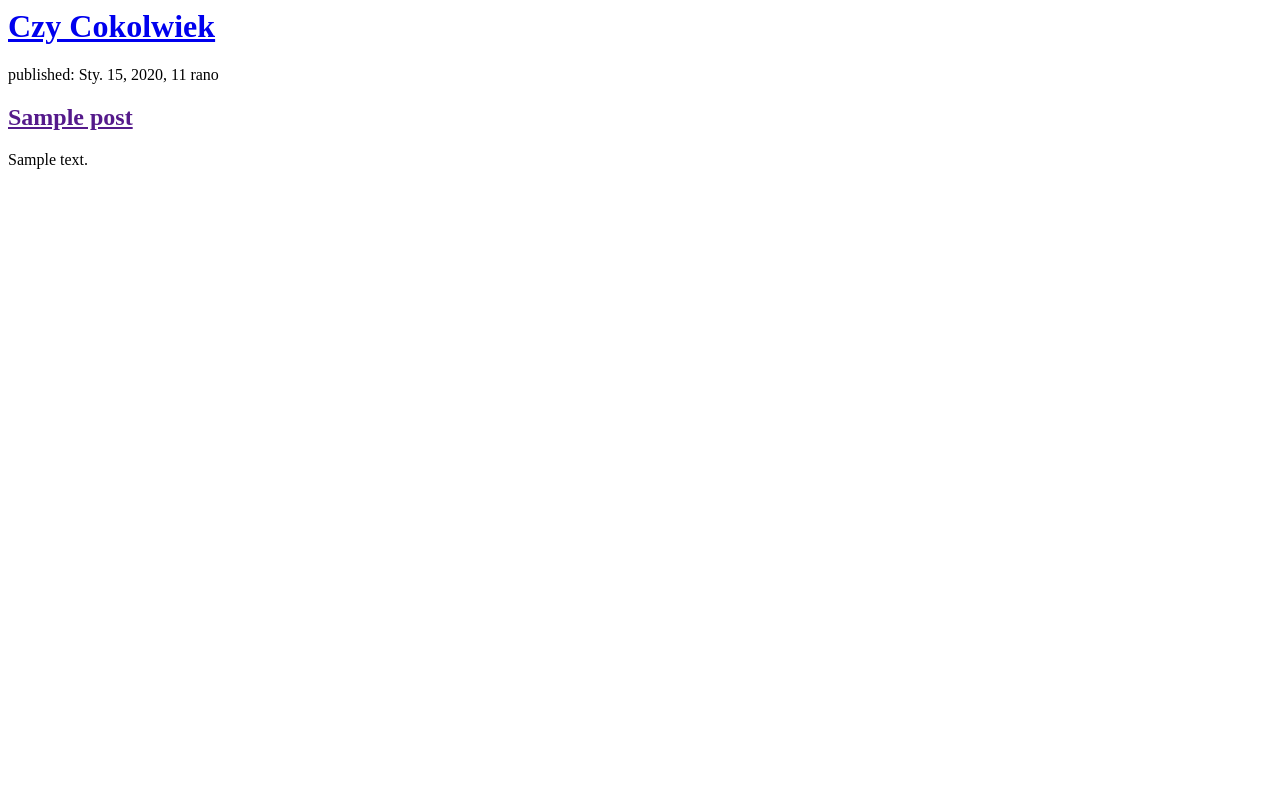
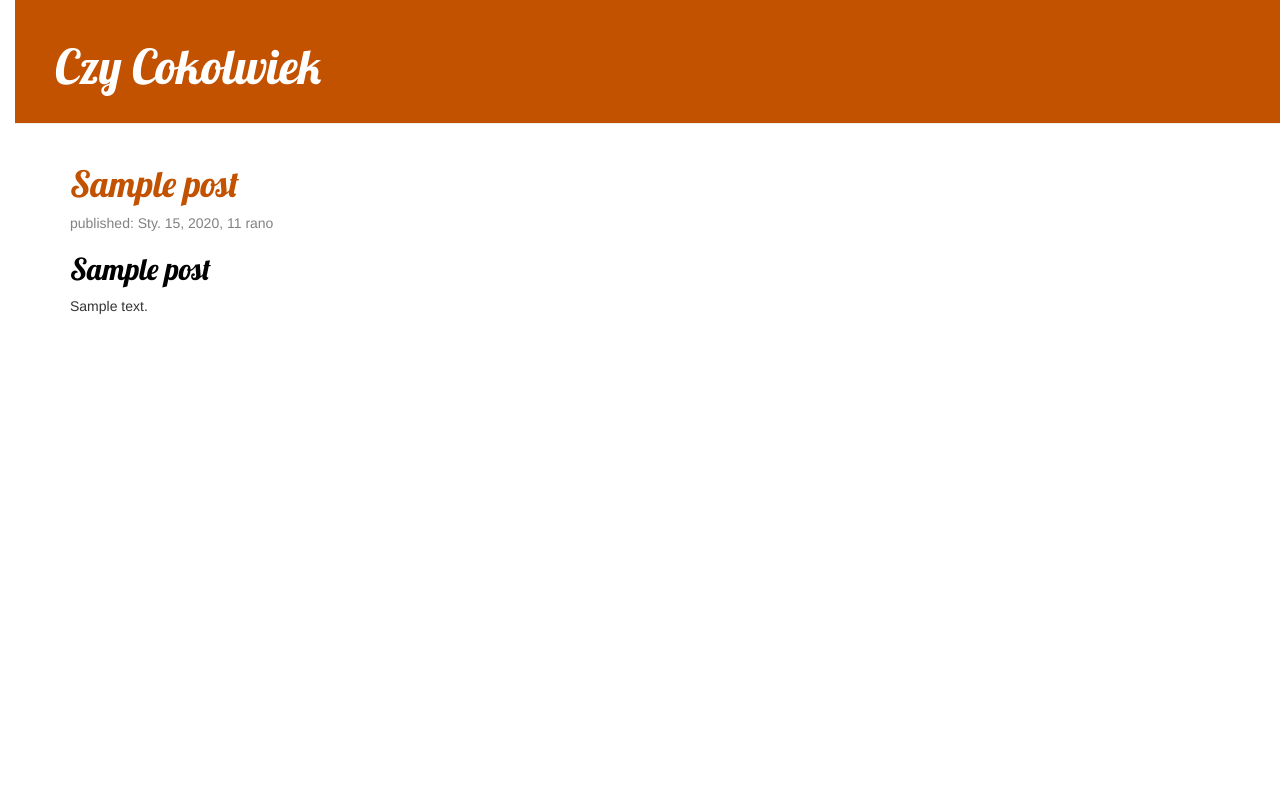
Before and after one commit to kosiar/my-first-blog, a Django app: template blog/templates/blog/post_list.html in a window 1280 px wide. Run offline with Django 3.2, Linux system fonts and the light colour scheme; the template is opened without the code that fills it: values that come from a table or form of the project are taken from there, others are empty; tables that the repository leaves empty hold one stand-in row (values such as "Sample post"); parts of the project's set-up code (start-up, migrations or seed data) failed here and were passed over; some libraries are stand-ins or nearby versions.

Commit message:
niewiemczydziala

```diff
--- /dev/null
+++ b/blog/static/css/blog.css
@@ -0,0 +1,53 @@
+h1 a, h2 a {
+    color: #C25100;
+    font-family: 'Lobster';
+}
+body {
+    padding-left: 15px;
+}
+.page-header {
+    background-color: #C25100;
+    margin-top: 0;
+    padding: 20px 20px 20px 40px;
+}
+
+.page-header h1, .page-header h1 a, .page-header h1 a:visited, .page-header h1 a:active {
+    color: #ffffff;
+    font-size: 36pt;
+    text-decoration: none;
+}
+
+.content {
+    margin-left: 40px;
+}
+
+h1, h2, h3, h4 {
+    font-family: 'Lobster', cursive;
+}
+
+.date {
+    color: #828282;
+}
+
+.save {
+    float: right;
+}
+
+.post-form textarea, .post-form input {
+    width: 100%;
+}
+
+.top-menu, .top-menu:hover, .top-menu:visited {
+    color: #ffffff;
+    float: right;
+    font-size: 26pt;
+    margin-right: 20px;
+}
+
+.post {
+    margin-bottom: 70px;
+}
+
+.post h2 a, .post h1 a:visited {
+    color: #000000;
+}
--- /dev/null
+++ b/blog/templates/blog/base.html
@@ -0,0 +1,26 @@
+{% load static %}
+<html>
+<head>
+
+  <title>Lecimy Kurwa Tutaj</title>
+  <link rel="stylesheet" href="//maxcdn.bootstrapcdn.com/bootstrap/3.2.0/css/bootstrap.min.css">
+  <link rel="stylesheet" href="//maxcdn.bootstrapcdn.com/bootstrap/3.2.0/css/bootstrap-theme.min.css">
+  <link rel="stylesheet" href="{% static 'css/blog.css' %}">
+  <link href="//fonts.googleapis.com/css?family=Lobster&subset=latin,latin-ext" rel="stylesheet" type="text/css">
+</head>
+<body>
+  <body>
+  <div class="page-header">
+      <h1><a href="/">Czy Cokolwiek</a></h1>
+  </div>
+  <div class="content container">
+      <div class="row">
+          <div class="col-md-8">
+          {% block content %}
+          {% endblock %}
+          </div>
+      </div>
+  </div>
+</body>
+</body>
+</html>
--- a/blog/templates/blog/post_list.html
+++ b/blog/templates/blog/post_list.html
@@ -1,20 +1,13 @@
-<html>
-<head>
-  <title>Lecimy Kurwa Tutaj</title>
-</head>
-<body>
-    <div>
-      <h1><a href="/">Czy Cokolwiek</a></h1>
-    </div>
-
-
-      {% for post in posts %}
-    <div>
-        <p>published: {{ post.published_date }}</p>
-        <h2><a href="">{{ post.title }}</a></h2>
-        <p>{{ post.text|linebreaksbr }}</p>
-    </div>
-{% endfor %}
-
-</body>
-</html>
+{% extends 'blog/base.html' %}
+{% block content %}
+          {% for post in posts %}
+          <h1><a href="{% url 'post_detail' pk=post.pk %}">{{ post.title }}</a></h1>
+              <div class="post">
+                  <div class="date">
+                      <p>published: {{ post.published_date }}</p>
+                  </div>
+                  <h2><a href="">{{ post.title }}</a></h2>
+                  <p>{{ post.text|linebreaksbr }}</p>
+              </div>
+          {% endfor %}
+{% endblock %}
--- a/blog/urls.py
+++ b/blog/urls.py
@@ -2,4 +2,5 @@ from django.urls import path
 from . import views
 urlpatterns = [
     path('', views.post_list, name='post_list'),
+    path('post/<int:pk>/',
 ]
--- a/blog/views.py
+++ b/blog/views.py
@@ -2,6 +2,11 @@ from django.shortcuts import render
 from .models import Post
 import datetime
 from django.utils import timezone
+from django.shortcuts import render, get_object_or_404
+
 def post_list(request):
     posts = Post.objects.filter(published_date__lte=timezone.now()).order_by('published_date')
     return render(request, 'blog/post_list.html', {'posts' : posts})
+
+def post_detail(request, pk):
+     post = get_object_or_404(Post, pk=pk)
--- /dev/null
+++ b/mysite/static/css/blog.css
@@ -0,0 +1,6 @@
+h1 a, h2 a {
+    color: #C25100;
+}
+body {
+    padding-left: 15px;
+}
```
Also changed, not shown: blog/templates/blog/post_detail.html (added, +13 -0 lines).
